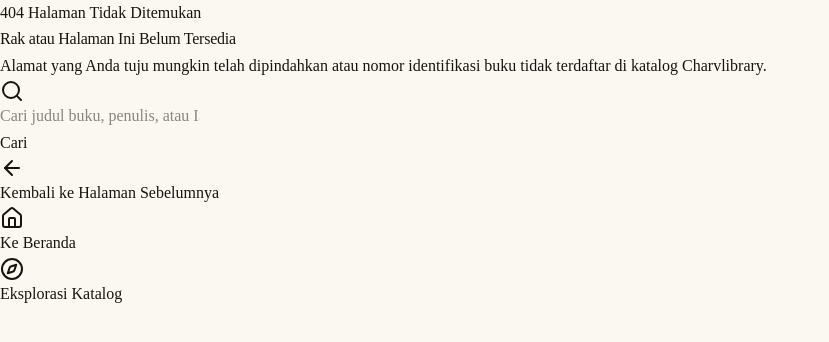
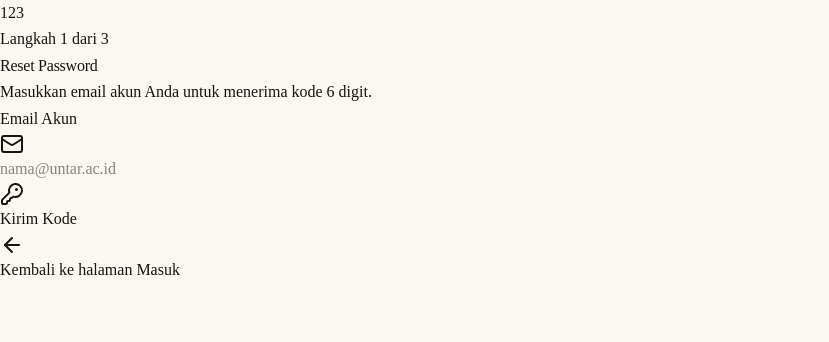
Before and after one commit to charvilynn/UASFrontEnd, a Next.js app: page /forgot-password in a window 1280 px wide. Before the commit this address had no page. Shown: the top 342 px of the page, without its empty margins (0-829 px from the left). Built offline with nearby package versions, Linux system fonts and the light colour scheme.

Commit message:
membuat halaman forgot password dan stepper otp langkah 1

```diff
--- /dev/null
+++ b/app/(auth)/forgot-password/ResetPasswordFlowClient.tsx
@@ -0,0 +1,171 @@
+"use client";
+
+import React, { useEffect, useRef, useState, useTransition } from "react";
+import Link from "next/link";
+import { useRouter } from "next/navigation";
+import { ArrowLeft, KeyRound, Mail } from "lucide-react";
+import { requestPasswordResetOtpAction } from "@/features/auth/actions";
+
+interface ResetPasswordFlowClientProps {
+  initialEmail?: string;
+}
+
+export function ResetPasswordFlowClient({ initialEmail = "" }: ResetPasswordFlowClientProps) {
+  const router = useRouter();
+  const [step, setStep] = useState<1 | 2 | 3>(1);
+  const [email, setEmail] = useState(initialEmail);
+  const [digits, setDigits] = useState<string[]>(["", "", "", "", "", ""]);
+
+  const [publicNotice, setPublicNotice] = useState<string | null>(null);
+  const [simulationCode, setSimulationCode] = useState<string | null>(null);
+  const [errorMessage, setErrorMessage] = useState<string | null>(null);
+  const [resendCooldown, setResendCooldown] = useState(0);
+  const [isPending, startTransition] = useTransition();
+
+  const otpInputRefs = useRef<Array<HTMLInputElement | null>>([]);
+  useEffect(() => {
+    if (resendCooldown <= 0) return;
+    const timer = window.setInterval(() => {
+      setResendCooldown((prev) => (prev > 0 ? prev - 1 : 0));
+    }, 1000);
+    return () => window.clearInterval(timer);
+  }, [resendCooldown]);
+
+  useEffect(() => {
+    if (step === 2) {
+      window.setTimeout(() => {
+        otpInputRefs.current[0]?.focus();
+      }, 60);
+    }
+  }, [step]);
+
+  function handleSendOtp(e: React.FormEvent) {
+    e.preventDefault();
+    setErrorMessage(null);
+
+    startTransition(async () => {
+      const res = await requestPasswordResetOtpAction(email);
+      if (!res.ok) {
+        setErrorMessage(res.error || "Gagal mengirim kode verifikasi.");
+        return;
+      }
+      setPublicNotice(res.message || "Jika email terdaftar, kode sudah dikirim.");
+      setSimulationCode(res.simulationCode ?? null);
+      setDigits(["", "", "", "", "", ""]);
+      setResendCooldown(60);
+      setStep(2);
+    });
+  }
+
+  function handleResendOtp() {
+    if (resendCooldown > 0 || isPending) return;
+    setErrorMessage(null);
+
+    startTransition(async () => {
+      const res = await requestPasswordResetOtpAction(email);
+      if (!res.ok) {
+        setErrorMessage(res.error || "Gagal mengirim ulang kode.");
+        return;
+      }
+      setPublicNotice("Jika email terdaftar, kode baru sudah dikirim.");
+      setSimulationCode(res.simulationCode ?? null);
+      setDigits(["", "", "", "", "", ""]);
+      setResendCooldown(60);
+      otpInputRefs.current[0]?.focus();
+    });
+  }
+
+  return (
+    <div className="mx-auto w-full max-w-md">
+      <div className="rounded-2xl border border-[#E5DEC9] bg-[#F7F2E7] p-7 shadow-sm sm:p-9">
+        <div className="mb-6 flex items-center justify-between text-xs font-medium text-[#5A5044]">
+          <div className="flex items-center gap-2">
+            {[1, 2, 3].map((num) => {
+              const isActive = step === num;
+              const isDone = step > num;
+              return (
+                <span
+                  key={num}
+                  className={`inline-flex h-6 w-6 items-center justify-center rounded-full text-xs font-semibold transition-colors ${
+                    isActive
+                      ? "bg-[#8A3B12] text-white"
+                      : isDone
+                        ? "bg-[#2E4A36] text-white"
+                        : "border border-[#D8D0BC] bg-[#FBF8F2] text-[#8A7E6E]"
+                  }`}
+                >
+                  {isDone ? "✓" : num}
+                </span>
+              );
+            })}
+          </div>
+          <span className="text-[#8A7E6E]">Langkah {step} dari 3</span>
+        </div>
+
+        <h1 className="font-serif text-2xl font-semibold tracking-tight text-[#18130E]">
+          Reset Password
+        </h1>
+        <p className="mt-1.5 text-sm leading-relaxed text-[#5A5044]">
+          {step === 1 && "Masukkan email akun Anda untuk menerima kode 6 digit."}
+          {step === 2 && `Masukkan 6 angka kode verifikasi untuk ${email}. Berlaku 10 menit.`}
+          {step === 3 && "Buat password baru minimal 8 karakter untuk mengamankan akun Anda."}
+        </p>
+
+        {errorMessage && (
+          <div
+            role="alert"
+            className="mt-4 rounded-xl border border-[#9E2A2B]/30 bg-[#9E2A2B]/10 px-4 py-3 text-xs font-medium text-[#9E2A2B]"
+          >
+            {errorMessage}
+          </div>
+        )}
+
+        {step === 1 && (
+          <form onSubmit={handleSendOtp} className="mt-6 space-y-4">
+            <div>
+              <label
+                htmlFor="reset-email"
+                className="mb-1.5 block text-xs font-semibold text-[#18130E]"
+              >
+                Email Akun
+              </label>
+              <div className="relative">
+                <Mail className="pointer-events-none absolute left-3.5 top-1/2 h-4 w-4 -translate-y-1/2 text-[#8A7E6E]" />
+                <input
+                  id="reset-email"
+                  name="email"
+                  type="email"
+                  required
+                  value={email}
+                  onChange={(e) => setEmail(e.target.value)}
+                  placeholder="nama@untar.ac.id"
+                  className="w-full rounded-xl border border-[#D8D0BC] bg-[#FBF8F2] py-2.5 pl-10 pr-4 text-sm text-[#18130E] placeholder:text-[#8A7E6E] focus:border-[#8A3B12] focus:outline-none"
+                />
+              </div>
+            </div>
+
+            <button
+              type="submit"
+              disabled={isPending}
+              data-testid="reset-send-otp-btn"
+              className="flex w-full items-center justify-center gap-2 rounded-xl bg-[#8A3B12] px-4 py-2.5 text-sm font-semibold text-white transition hover:bg-[#722F0D] disabled:opacity-60"
+            >
+              <KeyRound className="h-4 w-4" />
+              {isPending ? "Mengirim Kode..." : "Kirim Kode"}
+            </button>
+
+            <div className="pt-2 text-center">
+              <Link
+                href="/login"
+                className="inline-flex items-center gap-1.5 text-xs font-medium text-[#5A5044] hover:text-[#18130E]"
+              >
+                <ArrowLeft className="h-3.5 w-3.5" />
+                Kembali ke halaman Masuk
+              </Link>
+            </div>
+          </form>
+        )}
+      </div>
+    </div>
+  );
+}
--- /dev/null
+++ b/app/(auth)/forgot-password/page.tsx
@@ -0,0 +1,19 @@
+import React from "react";
+import { ResetPasswordFlowClient } from "./ResetPasswordFlowClient";
+
+interface ForgotPasswordPageProps {
+  searchParams: Promise<{
+    email?: string;
+  }>;
+}
+
+export default async function ForgotPasswordPage({ searchParams }: ForgotPasswordPageProps) {
+  const params = await searchParams;
+  const initialEmail = (params.email || "").trim();
+
+  return (
+    <div className="flex min-h-[calc(100vh-var(--nav-h,64px)-140px)] items-center justify-center px-4 py-12">
+      <ResetPasswordFlowClient initialEmail={initialEmail} />
+    </div>
+  );
+}
```
